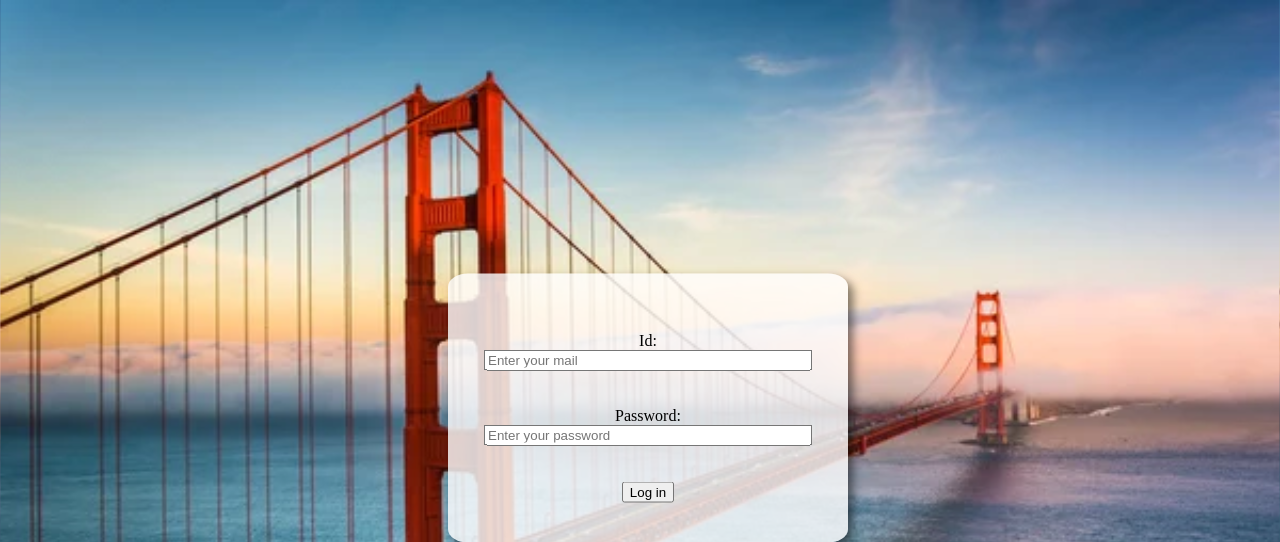
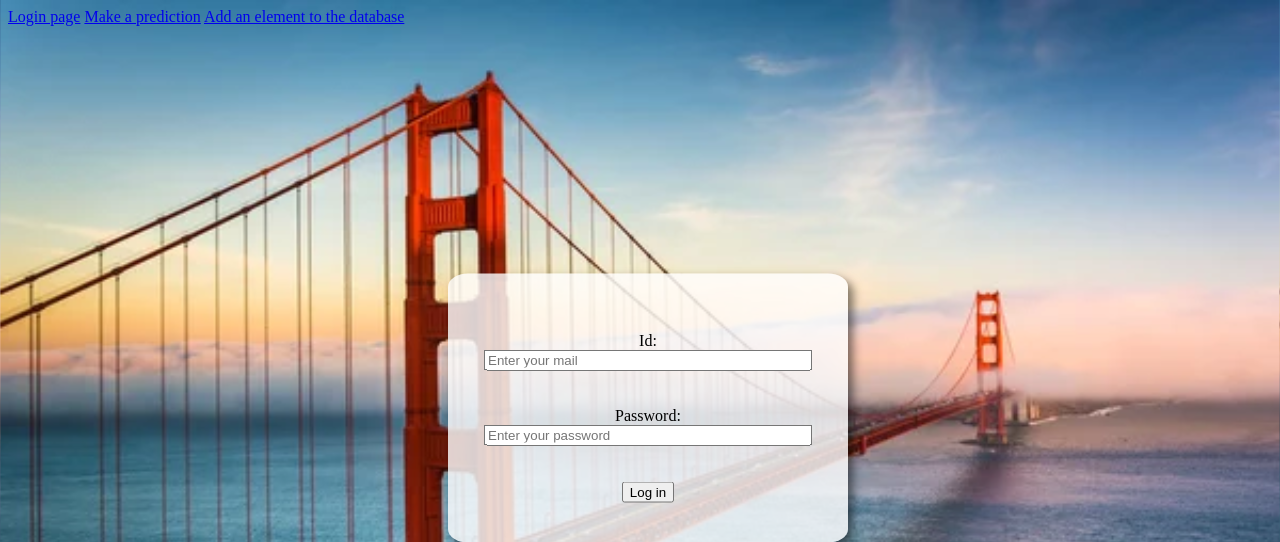
Before and after one commit to SullivanCastro/AISystance, a Flask app: page / in a window 1280 px wide. Shown: the top 542 px of the page. Run offline with Flask 3, Linux system fonts and the light colour scheme.

Commit message:
final release v1

```diff
--- a/templates/database.html
+++ b/templates/database.html
@@ -6,6 +6,9 @@
     </head>
 
     <body class="database_background">
+        <a href="login.html">Login page</a>
+        <a href="index.html">Make a prediction</a>
+        <a href="database.html">Add an element to the database</a>
         <form name="form" method="POST" class="database_form">
             <br>
             Sepal Length: <input type="number" name="SepalLength" placeholder="Enter the sepal length in cm" required/>
--- a/templates/home.html
+++ b/templates/home.html
@@ -6,8 +6,9 @@
     </head>
 
     <body class="home_background">
-        <div>
-            <div class="log">
+        <a href="login.html">Login page</a>
+        <a href="index.html">Make a prediction</a>
+        <a href="database.html">Add an element to the database</a>
         <form name="form" class="loggin_form" method="POST">
             <br>
             Id: <input type="email" name="id" placeholder="Enter your mail" required/>
@@ -16,7 +17,5 @@
             <br><br>
             <button type="submit" name="submit" value="submit">Log in</button>
         </form>
-            </div>
-        </div>
     </body>
 </html>
--- a/templates/index.html
+++ b/templates/index.html
@@ -6,6 +6,8 @@
     </head>
 
     <body class="index_background">
+        <a href="login.html">Login page</a>
+        <a href="index.html">Make a prediction</a>
         <a href="database.html">Add an element to the database</a>
         <form name="form" method="POST" class="random_forest_form">
             <br>
```
Lines whose indentation alone changed are shown as unchanged.
